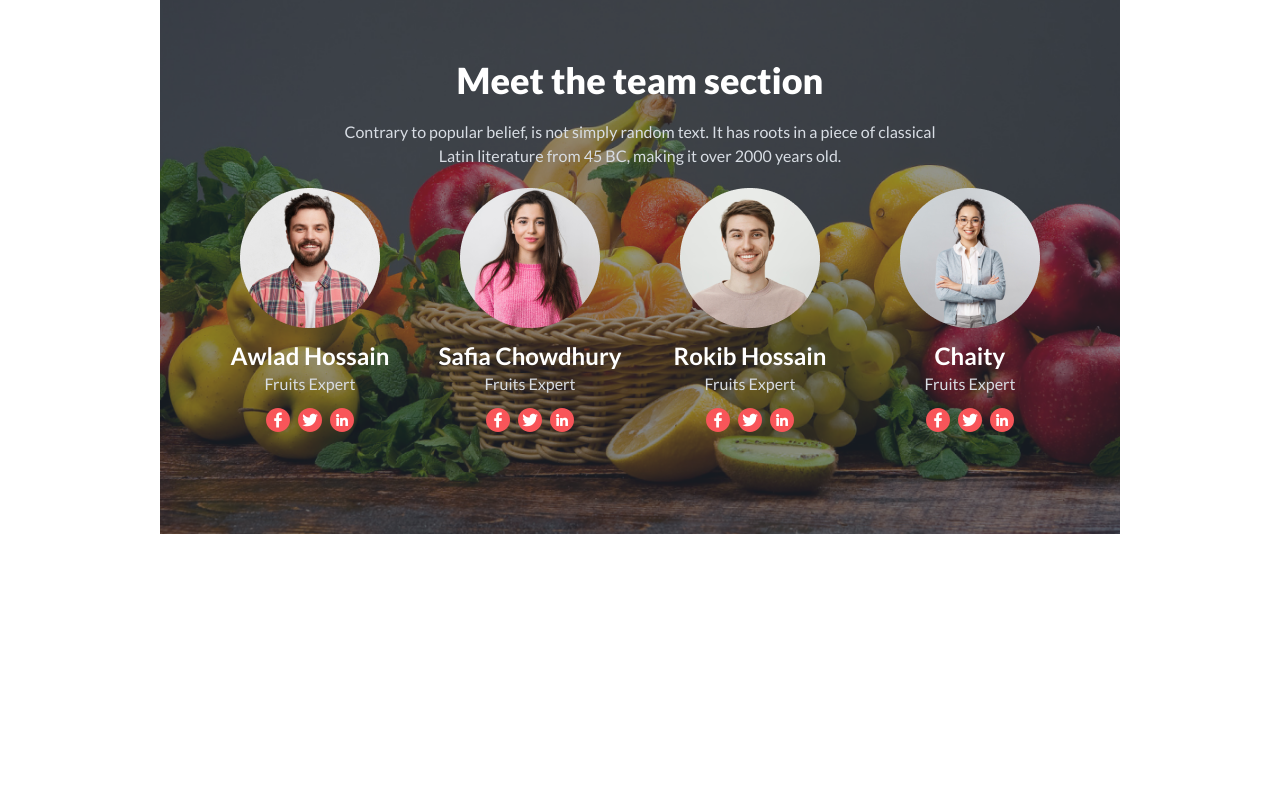
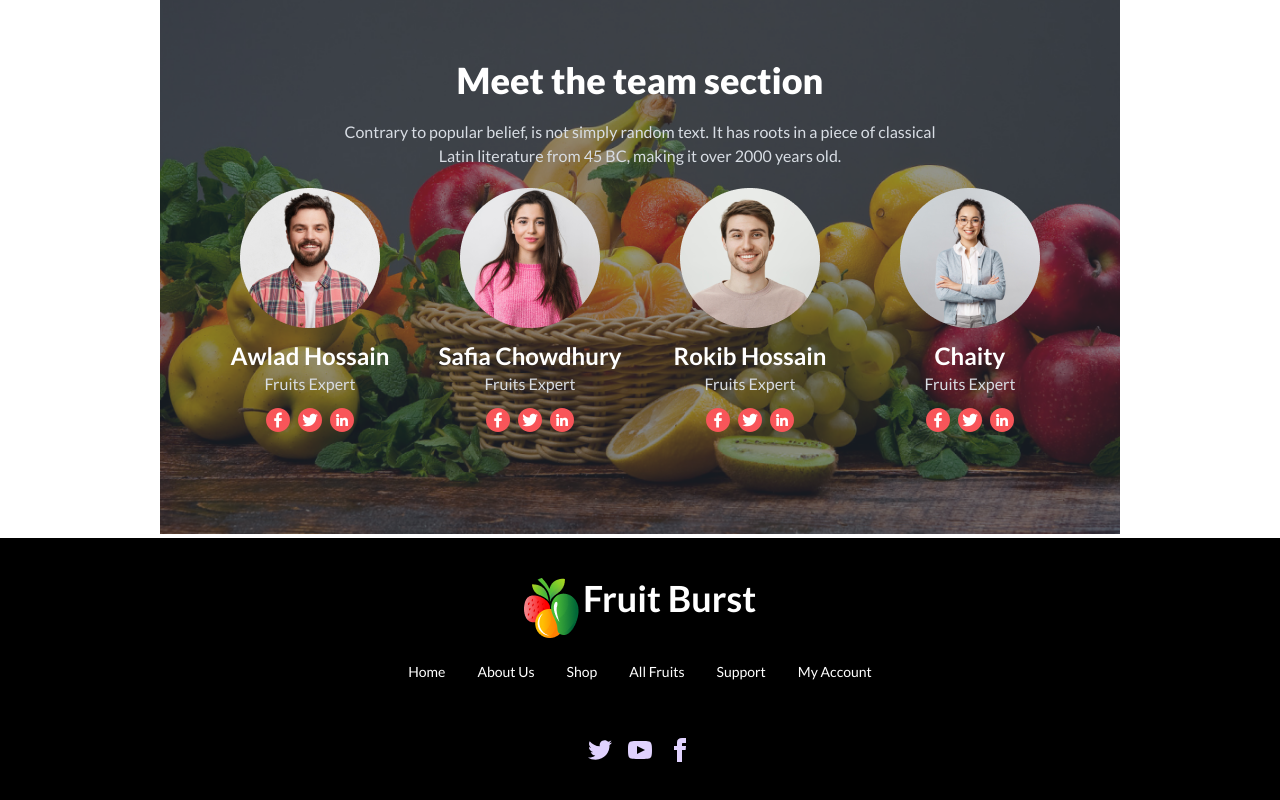
Before and after one commit to Shuvosarker4/fruit-assignment, a plain HTML site: page index.html in a window 1280 px wide. Shown: the part 1419-2219 px from the top of the page. Before the commit the page ends 1953 px from the top, so only its background shows below. Drawn offline with nearby package versions, Linux system fonts and the light colour scheme.

Commit message:
footer complete

```diff
--- a/index.html
+++ b/index.html
@@ -471,7 +471,7 @@
       <!-- Team Section -->
       <section>
       <div class="">
-        <div id="slide1" class="carousel-item relative w-full h-[540px]">
+        <div id="slide1" class="carousel-item relative w-full h-full md:h-[540px] lg:h-[540px]">
           <div class="hero bg-cover" style="background-image: url(./images/banner1.png);">
             <div class="hero-overlay bg-opacity-50"></div>
             <div class=" text-center text-neutral-content">
@@ -480,8 +480,8 @@
                 <p class="mb-5 font-medium">Contrary to popular belief, is not simply random text. It has roots in a piece of classical <br>
                    Latin literature from 45 BC, making it over 2000 years old.</p>
               </div>
-              <div class="grid grid-cols-1 md:grid-cols-2 lg:grid-cols-4 text-center">
-                <div class="w-[220px] h-[280px] bg-transparent flex flex-col items-center">
+              <div class="grid grid-cols-1 md:grid-cols-2 lg:grid-cols-4 justify-center items-center">
+                <div class="w-[220px] h-[280px] bg-transparent flex flex-col  items-center">
                 <div>
                   <img src="./images/member1.png" alt="">
                 </div>
@@ -533,7 +533,7 @@
                 </div>
                 </div>
               </div>
-                <div class="w-[220px] h-[280px] bg-transparent flex flex-col items-center">
+                <div class="w-[220px] h-[280px] bg-transparent flex  flex-col items-center">
                 <div>
                   <img src="./images/member2.png" alt="">
                 </div>
@@ -585,7 +585,7 @@
                 </div>
                 </div>
               </div>
-                <div class="w-[220px] h-[280px] bg-transparent flex flex-col items-center">
+                <div class="w-[220px] h-[280px] bg-transparent flex  flex-col items-center">
                 <div>
                   <img src="./images/member3.png" alt="">
                 </div>
@@ -637,7 +637,7 @@
                 </div>
                 </div>
               </div>
-                <div class="w-[220px] h-[280px] bg-transparent flex flex-col items-center">
+                <div class="w-[220px] h-[280px] bg-transparent flex  flex-col items-center">
                 <div>
                   <img src="./images/member4.png" alt="">
                 </div>
@@ -696,8 +696,34 @@
       </div>
       </section>
     </main>
-    <footer>
-
+    <footer class="footer footer-center p-10 bg-black text-primary-content mt-1">
+      <aside>
+        <div class="text-center flex gap-1">
+          <div>
+            <img src="./images/logo.png" alt="">
+          </div>
+          <div>
+            <h1 class="text-4xl font-bold text-white"><a href="">Fruit Burst</a></h1>
+          </div>
+        </div>
+        <div class="flex">
+          <ul class="menu menu-horizontal px-1 font-medium text-white">
+            <li><a href="">Home</a></li>
+            <li><a href="">About Us</a></li>
+            <li><a href="">Shop</a></li>
+            <li><a href="">All Fruits</a></li>
+            <li><a href="">Support</a></li>
+            <li><a href="">My Account</a></li>
+          </ul>
+        </div>
+      </aside>
+      <nav>
+        <div class="grid grid-flow-col gap-4">
+          <a><svg xmlns="http://www.w3.org/2000/svg" width="24" height="24" viewBox="0 0 24 24" class="fill-current"><path d="M24 4.557c-.883.392-1.832.656-2.828.775 1.017-.609 1.798-1.574 2.165-2.724-.951.564-2.005.974-3.127 1.195-.897-.957-2.178-1.555-3.594-1.555-3.179 0-5.515 2.966-4.797 6.045-4.091-.205-7.719-2.165-10.148-5.144-1.29 2.213-.669 5.108 1.523 6.574-.806-.026-1.566-.247-2.229-.616-.054 2.281 1.581 4.415 3.949 4.89-.693.188-1.452.232-2.224.084.626 1.956 2.444 3.379 4.6 3.419-2.07 1.623-4.678 2.348-7.29 2.04 2.179 1.397 4.768 2.212 7.548 2.212 9.142 0 14.307-7.721 13.995-14.646.962-.695 1.797-1.562 2.457-2.549z"></path></svg></a>
+          <a><svg xmlns="http://www.w3.org/2000/svg" width="24" height="24" viewBox="0 0 24 24" class="fill-current"><path d="M19.615 3.184c-3.604-.246-11.631-.245-15.23 0-3.897.266-4.356 2.62-4.385 8.816.029 6.185.484 8.549 4.385 8.816 3.6.245 11.626.246 15.23 0 3.897-.266 4.356-2.62 4.385-8.816-.029-6.185-.484-8.549-4.385-8.816zm-10.615 12.816v-8l8 3.993-8 4.007z"></path></svg></a>
+          <a><svg xmlns="http://www.w3.org/2000/svg" width="24" height="24" viewBox="0 0 24 24" class="fill-current"><path d="M9 8h-3v4h3v12h5v-12h3.642l.358-4h-4v-1.667c0-.955.192-1.333 1.115-1.333h2.885v-5h-3.808c-3.596 0-5.192 1.583-5.192 4.615v3.385z"></path></svg></a>
+        </div>
+      </nav>
     </footer>
 
 </body>
```
